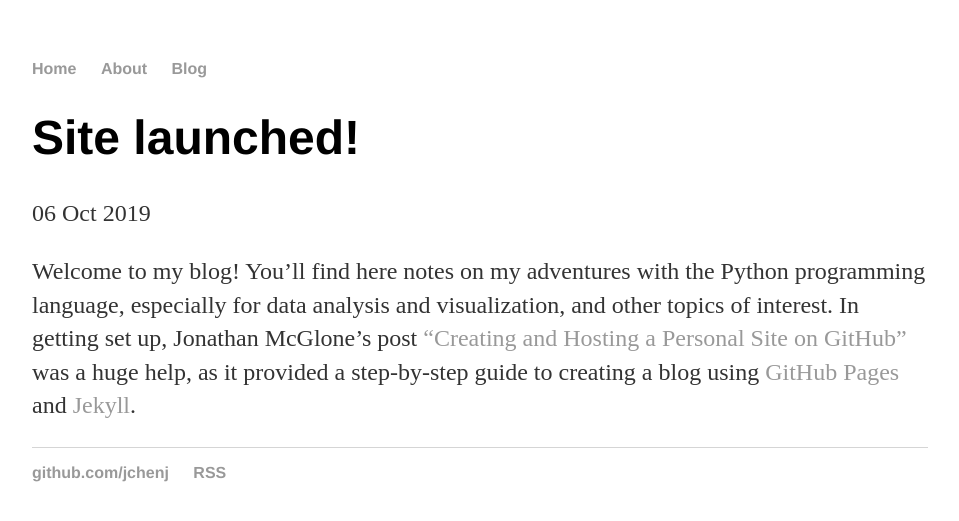
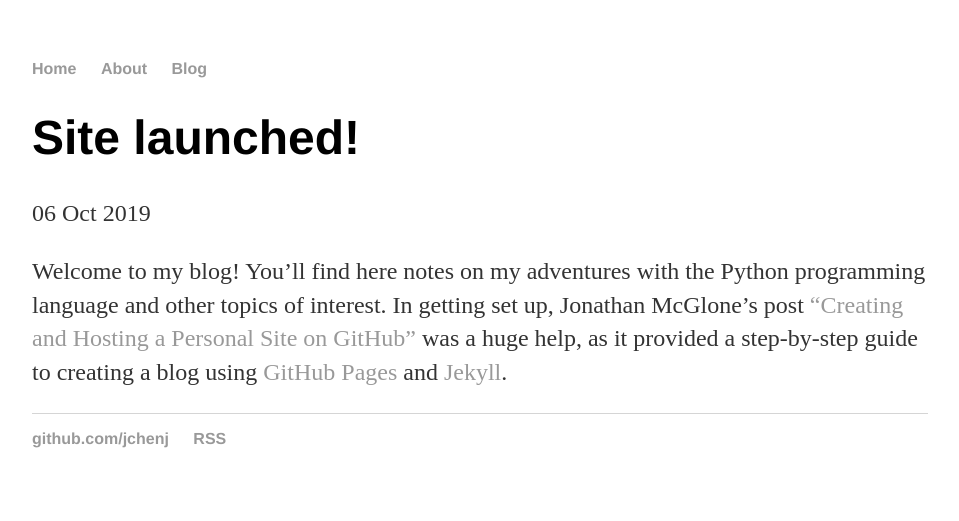
Before and after one commit to jchenj/jchenj.github.io, a Jekyll site: the page built from _posts/2019-10-06-hello-world.md, in a window 1280 px wide. Shown: the top 521 px of the page, without its empty margins (160-1119 px from the left). Built offline with Jekyll 4.4.1, drawn with Linux system fonts in a browser that asks for light colours.

Commit message:
Update 2019-10-06-hello-world.md

```diff
--- a/_posts/2019-10-06-hello-world.md
+++ b/_posts/2019-10-06-hello-world.md
@@ -4,4 +4,4 @@
 date: 2019-10-06
 ---
 
-Welcome to my blog! You'll find here notes on my adventures with the Python programming language, especially for data analysis and visualization, and other topics of interest. In getting set up, Jonathan McGlone's post ["Creating and Hosting a Personal Site on GitHub"](http://jmcglone.com/guides/github-pages/) was a huge help, as it provided a step-by-step guide to creating a blog using [GitHub Pages](https://pages.github.com/) and [Jekyll](https://jekyllrb.com/).
+Welcome to my blog! You'll find here notes on my adventures with the Python programming language and other topics of interest. In getting set up, Jonathan McGlone's post ["Creating and Hosting a Personal Site on GitHub"](http://jmcglone.com/guides/github-pages/) was a huge help, as it provided a step-by-step guide to creating a blog using [GitHub Pages](https://pages.github.com/) and [Jekyll](https://jekyllrb.com/).
```
